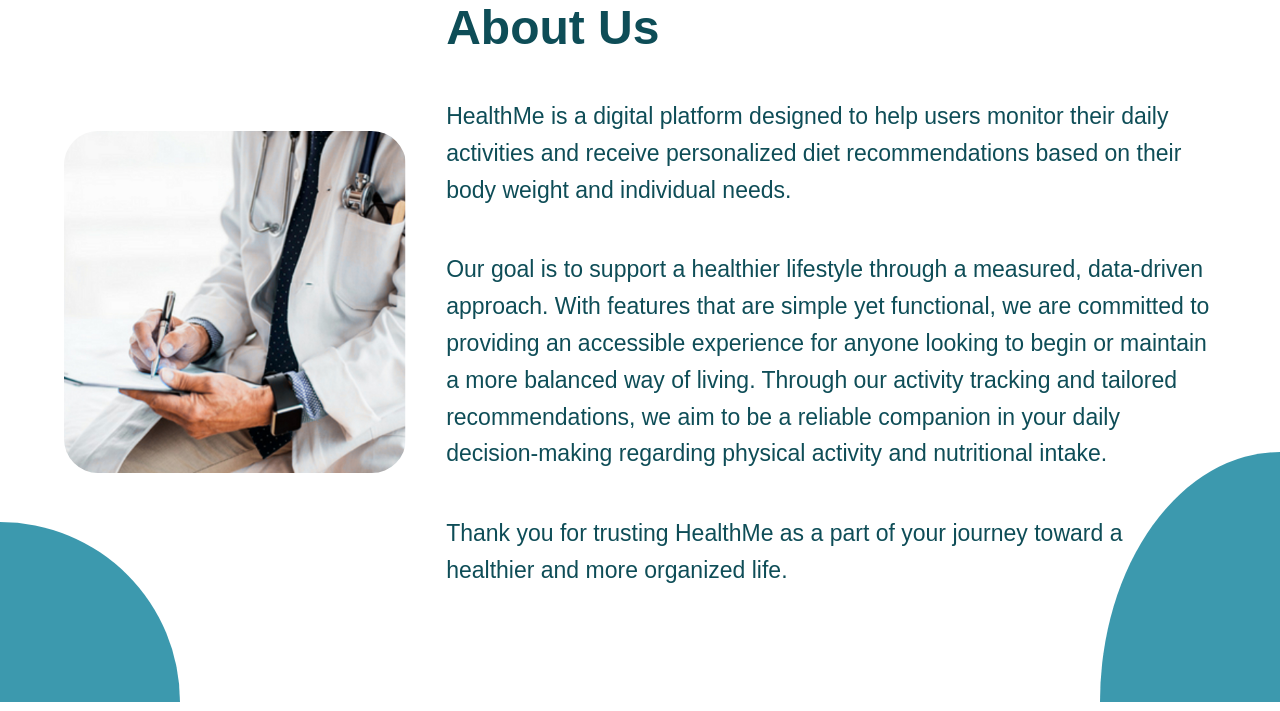
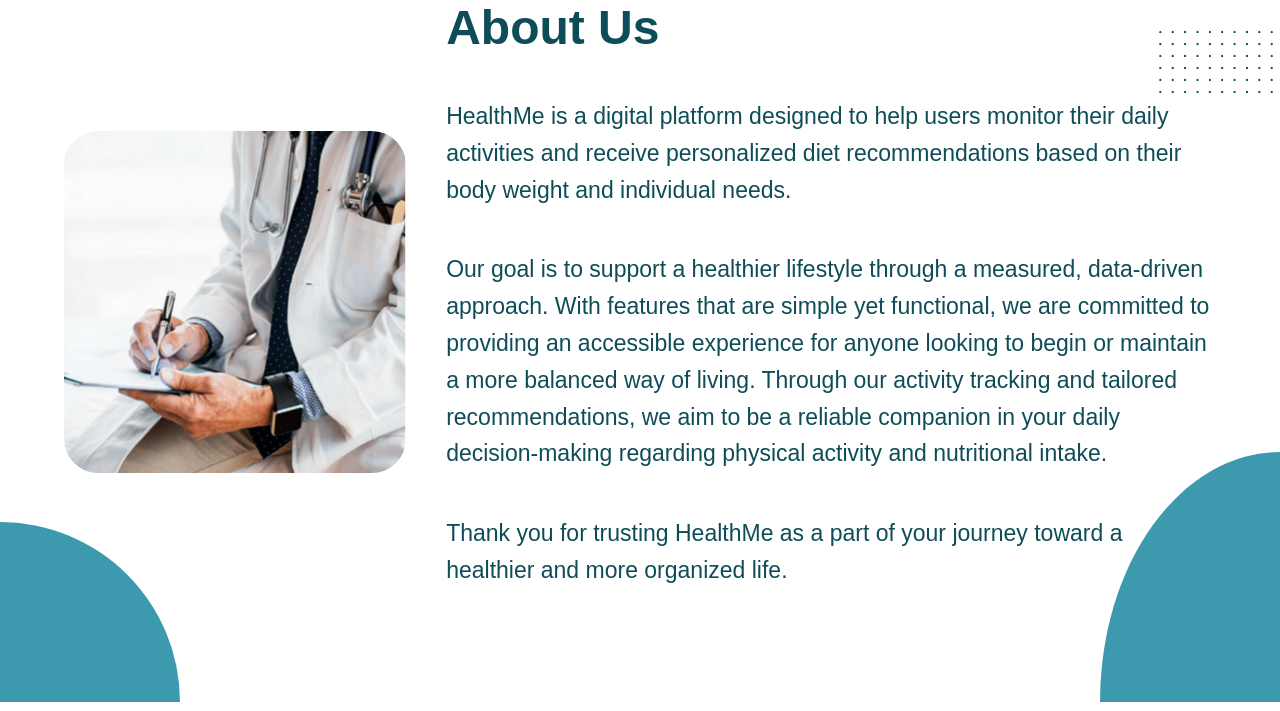
Before and after one commit to AndrewLorenzo/health-me, a Flask app: a page that uses templates/about us/about us.html in a window 1280 px wide. Shown: the part 98-809 px from the top of the page. Run offline with Flask 3, Linux system fonts and the light colour scheme.

Commit message:
about
about dots

```diff
--- a/static/about us/style.css
+++ b/static/about us/style.css
@@ -135,3 +135,17 @@ h1 {
   border-bottom-left-radius: 10%; */
   clip-path: ellipse(100% 100% at 100% 100%);
 }
+
+.dots{
+    position: absolute;
+    width: 10%;
+    height: 10%;
+    left: 90%;
+    top: 15%;
+}
+
+.dots img {
+    width: 100%;
+    height: 100%;
+    object-fit: cover;
+}
--- a/templates/about us/about us.html
+++ b/templates/about us/about us.html
@@ -43,5 +43,6 @@
     </div>
     <div class="circle1"></div>
     <div class="circle2"></div>
+    <div class="dots"><img src="{{ url_for('static', filename='assets/dots.png') }}" alt=""></div>
 </body>
 </html>
```
